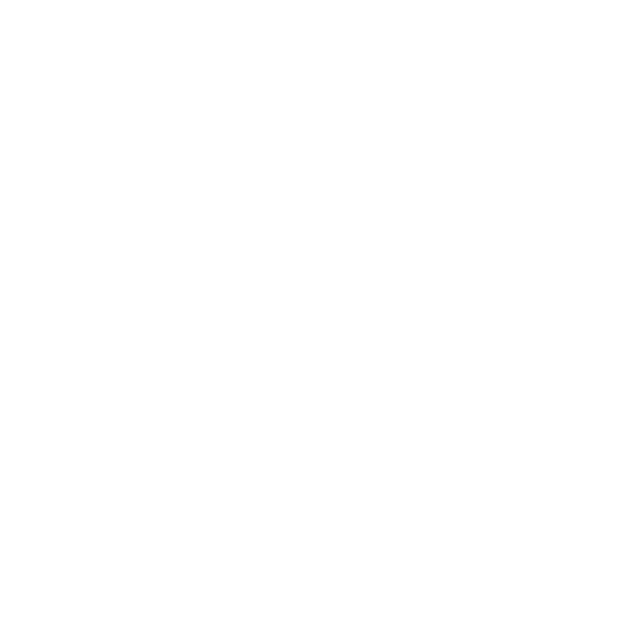
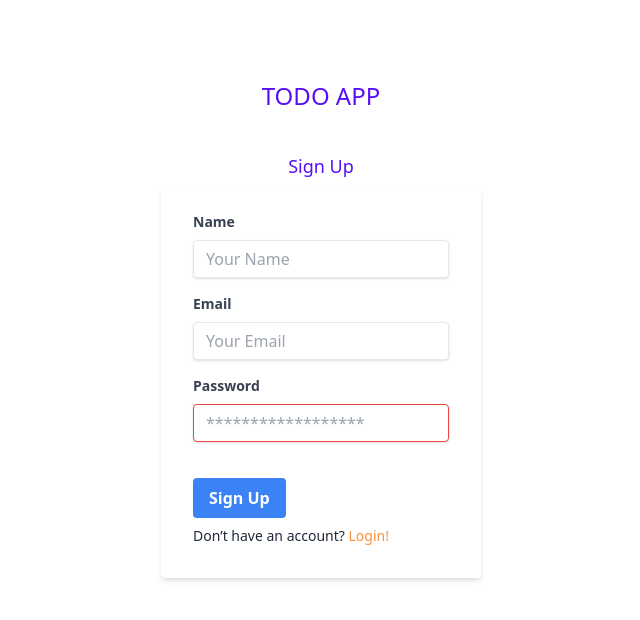
Before and after one commit to Mehedi4467/todo_app, a React (Create React App) app: page /signup in a window 1280 px wide. Shown: the top 620 px of the page, without its empty margins (319-959 px from the left). Built offline with nearby package versions, Linux system fonts and the light colour scheme.

Commit message:
login and sign up page design complated

```diff
--- a/package.json
+++ b/package.json
@@ -6,9 +6,11 @@
     "@testing-library/jest-dom": "^5.16.4",
     "@testing-library/react": "^13.2.0",
     "@testing-library/user-event": "^13.5.0",
+    "daisyui": "^2.15.0",
     "firebase": "^9.8.1",
     "react": "^18.1.0",
     "react-dom": "^18.1.0",
+    "react-firebase-hooks": "^5.0.3",
     "react-router-dom": "^6.3.0",
     "react-scripts": "5.0.1",
     "web-vitals": "^2.1.4"
--- a/src/App.js
+++ b/src/App.js
@@ -1,9 +1,19 @@
+import { Route, Routes } from "react-router-dom";
+import Home from "./Component/Home/Home";
+import Login from "./Component/Login/Login";
+import SignUp from "./Component/SignUp/SignUp";
+import RequireAuth from './Component/RequireAuth/RequireAuth';
 
 
 function App() {
   return (
 
     <div>
+      <Routes>
+        <Route path='/' element={<RequireAuth><Home></Home></RequireAuth>}></Route>
+        <Route path='/login' element={<Login></Login>}></Route>
+        <Route path='/signup' element={<SignUp></SignUp>}></Route>
+      </Routes>
 
     </div>
   );
--- /dev/null
+++ b/src/Component/Home/Home.js
@@ -0,0 +1,39 @@
+import React from 'react';
+import { Link } from 'react-router-dom';
+
+const Home = () => {
+    return (
+        <div>
+            <div class="navbar bg-base-100">
+                <div class="navbar-start">
+                    <div class="dropdown">
+                        <label tabindex="0" class="btn btn-ghost btn-circle">
+                            <svg xmlns="http://www.w3.org/2000/svg" class="h-5 w-5" fill="none" viewBox="0 0 24 24" stroke="currentColor"><path stroke-linecap="round" stroke-linejoin="round" stroke-width="2" d="M4 6h16M4 12h16M4 18h7" /></svg>
+                        </label>
+                        <ul tabindex="0" class="menu menu-compact dropdown-content mt-3 p-2 shadow bg-base-100 rounded-box w-52">
+                            <li><a>Homepage</a></li>
+                            <li><a>Portfolio</a></li>
+                            <li><a>About</a></li>
+                        </ul>
+                    </div>
+                </div>
+                <div class="navbar-center">
+                    <Link to='/' class="btn btn-ghost text-primary normal-case text-xl">TODO APP</Link>
+                </div>
+                <div class="navbar-end">
+                    <button class="btn btn-ghost btn-circle">
+                        <svg xmlns="http://www.w3.org/2000/svg" class="h-5 w-5" fill="none" viewBox="0 0 24 24" stroke="currentColor"><path stroke-linecap="round" stroke-linejoin="round" stroke-width="2" d="M21 21l-6-6m2-5a7 7 0 11-14 0 7 7 0 0114 0z" /></svg>
+                    </button>
+                    <button class="btn btn-ghost btn-circle">
+                        <div class="indicator">
+                            <svg xmlns="http://www.w3.org/2000/svg" class="h-5 w-5" fill="none" viewBox="0 0 24 24" stroke="currentColor"><path stroke-linecap="round" stroke-linejoin="round" stroke-width="2" d="M15 17h5l-1.405-1.405A2.032 2.032 0 0118 14.158V11a6.002 6.002 0 00-4-5.659V5a2 2 0 10-4 0v.341C7.67 6.165 6 8.388 6 11v3.159c0 .538-.214 1.055-.595 1.436L4 17h5m6 0v1a3 3 0 11-6 0v-1m6 0H9" /></svg>
+                            <span class="badge badge-xs badge-primary indicator-item"></span>
+                        </div>
+                    </button>
+                </div>
+            </div>
+        </div>
+    );
+};
+
+export default Home;
--- a/src/Component/Login/Login.js
+++ b/src/Component/Login/Login.js
@@ -1,9 +1,39 @@
 import React from 'react';
+import { Link } from 'react-router-dom';
 
 const Login = () => {
     return (
-        <div>
-            <h2>This is log in page</h2>
+        <div class="w-full max-w-xs mx-auto mt-20">
+            <h2 className='text-2xl text-primary text-center my-10'>TODO APP</h2>
+            <h2 className='text-lg text-primary text-center my-2'>Sign In</h2>
+            <form class="bg-white shadow-md rounded px-8 pt-6 pb-8 mb-4">
+
+                <div class="mb-4">
+                    <label class="block text-gray-700 text-sm font-bold mb-2" for="username">
+                        Email
+                    </label>
+                    <input class="shadow appearance-none border rounded w-full py-2 px-3 text-gray-700 leading-tight focus:outline-none focus:shadow-outline" id="username" type="email" placeholder="Your Email" required />
+                </div>
+                <div class="mb-6">
+                    <label class="block text-gray-700 text-sm font-bold mb-2" for="password">
+                        Password
+                    </label>
+                    <input class="shadow appearance-none border border-red-500 rounded w-full py-2 px-3 text-gray-700 mb-3 leading-tight focus:outline-none focus:shadow-outline" id="password" type="password" placeholder="******************" required />
+
+                </div>
+                <div class="flex items-center justify-between">
+                    <button class="bg-blue-500 hover:bg-blue-700 text-white font-bold py-2 px-4 rounded focus:outline-none focus:shadow-outline" type="button">
+                        Sign In
+                    </button>
+                    <a class="inline-block align-baseline font-bold text-sm text-blue-500 hover:text-blue-800" href="#">
+                        Forgot Password?
+                    </a>
+                </div>
+                <div className="mt-2">
+                    <h2 className='text-sm'>Don’t have an account? <Link className='text-orange-400' to='/signup'>Sign Up Now!</Link></h2>
+                </div>
+            </form>
+
         </div>
     );
 };
--- /dev/null
+++ b/src/Component/RequireAuth/RequireAuth.js
@@ -0,0 +1,21 @@
+import React from 'react';
+import { Navigate, useLocation } from 'react-router-dom';
+import auth from '../../firebase.init';
+import { useAuthState } from 'react-firebase-hooks/auth';
+import Spinner from '../Spinner/Spinner';
+const RequireAuth = ({ children }) => {
+    const [user, loading, error] = useAuthState(auth);
+    let location = useLocation();
+    if (loading) {
+        return <Spinner></Spinner>
+    }
+
+    if (!user) {
+
+        return <Navigate to="/login" state={{ from: location }} replace />;
+    }
+
+    return children;
+};
+
+export default RequireAuth;
--- a/src/Component/SignUp/SignUp.js
+++ b/src/Component/SignUp/SignUp.js
@@ -1,9 +1,68 @@
-import React from 'react';
+import React, { useEffect } from 'react';
+import { useCreateUserWithEmailAndPassword, useUpdateProfile } from 'react-firebase-hooks/auth';
+import { Link, useNavigate } from 'react-router-dom';
 
+import auth from '../../firebase.init';
 const SignUp = () => {
+
+    const [
+        createUserWithEmailAndPassword,
+        user,
+        loading,
+        error,
+    ] = useCreateUserWithEmailAndPassword(auth);
+    const [updateProfile, updating, updateError] = useUpdateProfile(auth);
+    const navigate = useNavigate();
+    const handelSignUp = async (event) => {
+        event.preventDefault();
+        const displayName = event.target.name.value;
+        const email = event.target.email.value;
+        const password = event.target.password.value;
+        await createUserWithEmailAndPassword(email, password);
+        await updateProfile({ displayName });
+    }
+
+    useEffect(() => {
+        if (user) {
+            navigate('/');
+        }
+
+    }, [user, navigate])
     return (
-        <div>
-            <h2>This is sign up page</h2>
+        <div class="w-full max-w-xs mx-auto mt-20">
+            <h2 className='text-2xl text-primary text-center my-10'>TODO APP</h2>
+            <h2 className='text-lg text-primary text-center my-2'>Sign Up</h2>
+            <form onSubmit={handelSignUp} class="bg-white shadow-md rounded px-8 pt-6 pb-8 mb-4">
+                <div class="mb-4">
+                    <label class="block text-gray-700 text-sm font-bold mb-2" for="name">
+                        Name
+                    </label>
+                    <input name="name" class="shadow appearance-none border rounded w-full py-2 px-3 text-gray-700 leading-tight focus:outline-none focus:shadow-outline" id="name" type="text" placeholder="Your Name" required />
+                </div>
+                <div class="mb-4">
+                    <label class="block text-gray-700 text-sm font-bold mb-2" for="email">
+                        Email
+                    </label>
+                    <input name="email" class="shadow appearance-none border rounded w-full py-2 px-3 text-gray-700 leading-tight focus:outline-none focus:shadow-outline" id="email" type="email" placeholder="Your Email" required />
+                </div>
+                <div class="mb-6">
+                    <label class="block text-gray-700 text-sm font-bold mb-2" for="password">
+                        Password
+                    </label>
+                    <input name="password" class="shadow appearance-none border border-red-500 rounded w-full py-2 px-3 text-gray-700 mb-3 leading-tight focus:outline-none focus:shadow-outline" id="password" type="password" placeholder="******************" required />
+
+                </div>
+                <div class="flex items-center justify-between">
+                    <button type='submit' class="bg-blue-500 hover:bg-blue-700 text-white font-bold py-2 px-4 rounded focus:outline-none focus:shadow-outline">
+                        Sign Up
+                    </button>
+
+                </div>
+                <div className="mt-2">
+                    <h2 className='text-sm'>Don’t have an account? <Link className='text-orange-400' to='/login'>Login!</Link></h2>
+                </div>
+            </form>
+
         </div>
     );
 };
--- /dev/null
+++ b/src/Component/Spinner/Spinner.js
@@ -0,0 +1,24 @@
+import React from 'react';
+
+const Spinner = () => {
+    return (
+
+        <div class="border h-screen border-blue-300 shadow rounded-md p-4 max-w-sm w-full mx-auto">
+            <div class="animate-pulse flex space-x-4">
+                <div class="rounded-full bg-slate-200 h-10 w-10"></div>
+                <div class="flex-1 space-y-6 py-1">
+                    <div class="h-2 bg-slate-200 rounded"></div>
+                    <div class="space-y-3">
+                        <div class="grid grid-cols-3 gap-4">
+                            <div class="h-2 bg-slate-200 rounded col-span-2"></div>
+                            <div class="h-2 bg-slate-200 rounded col-span-1"></div>
+                        </div>
+                        <div class="h-2 bg-slate-200 rounded"></div>
+                    </div>
+                </div>
+            </div>
+        </div>
+    );
+};
+
+export default Spinner;
--- a/src/firebase.init.js
+++ b/src/firebase.init.js
@@ -2,7 +2,7 @@
 import { initializeApp } from "firebase/app";
 // TODO: Add SDKs for Firebase products that you want to use
 // https://firebase.google.com/docs/web/setup#available-libraries
-
+import { getAuth } from 'firebase/auth';
 // Your web app's Firebase configuration
 const firebaseConfig = {
     apiKey: "AIzaSyApUp94y_hvubg7EQB4TXHjaW0ccnKVkAM",
--- a/tailwind.config.js
+++ b/tailwind.config.js
@@ -5,5 +5,5 @@
   theme: {
     extend: {},
   },
-  plugins: [],
+  plugins: [require("daisyui")],
 }
```
Also changed, not shown: public/index.html (+5 -4 lines), 1 other file (tests, documents, lock files or other folders).
